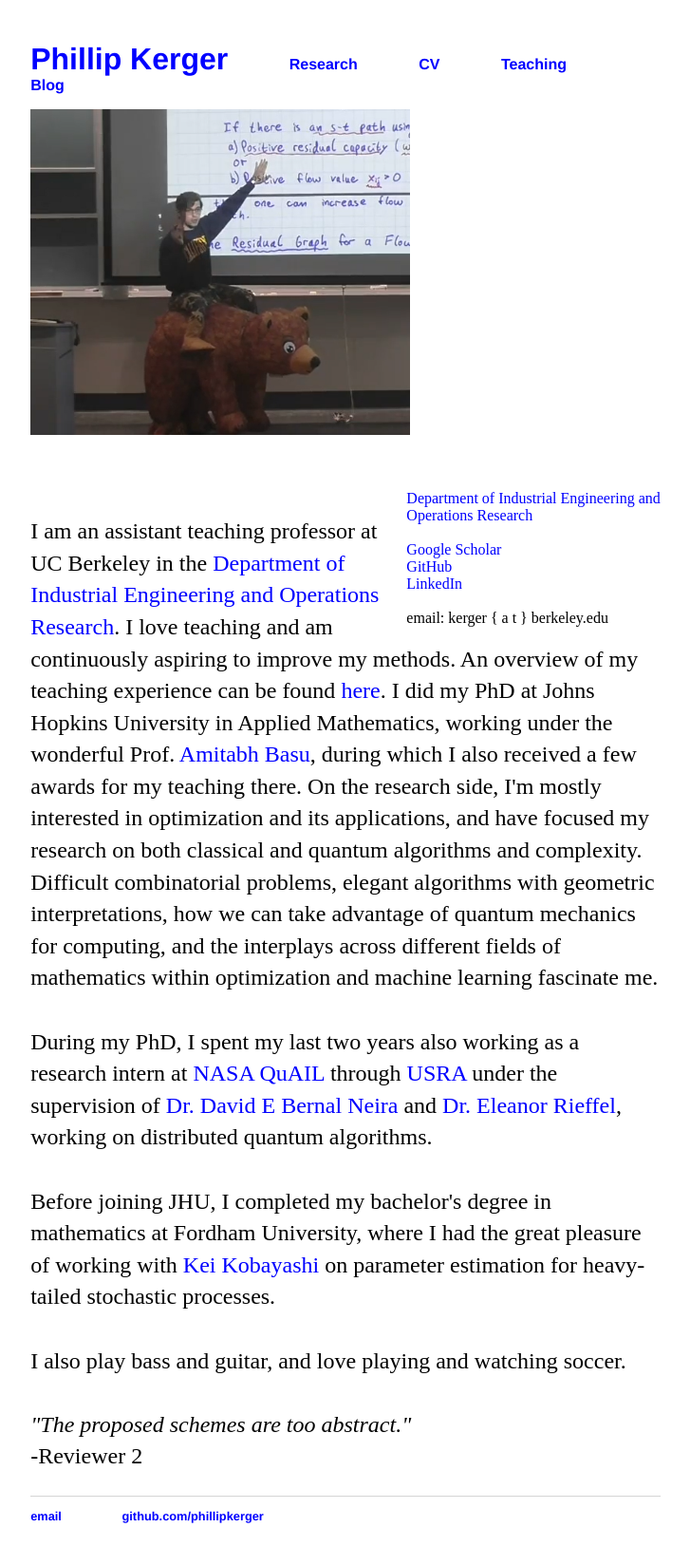
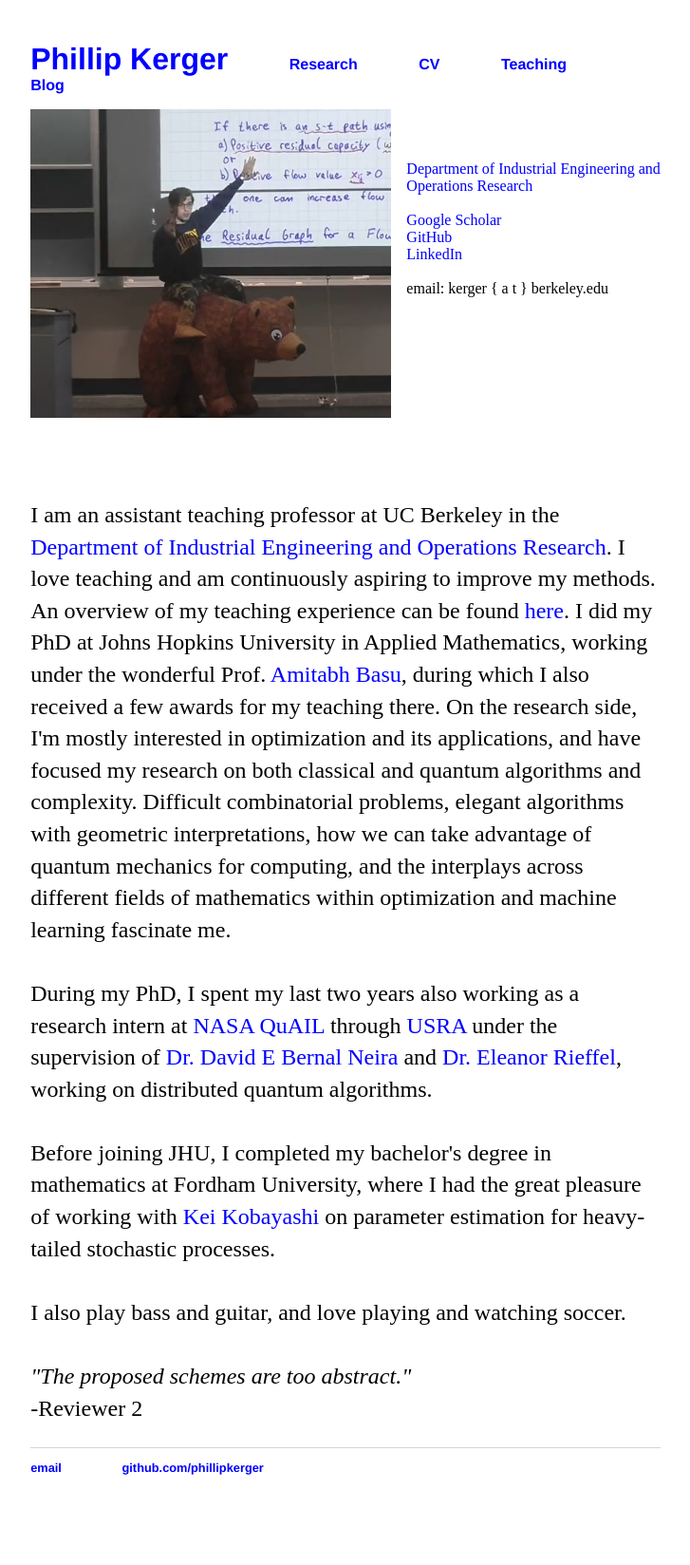
Before and after one commit to PhillipKerger/phillipkerger.github.io, a Jekyll site: the page built from index.html, in a window 1280 px wide. Shown: the whole page at 95% size, without its empty margins (276-1003 px from the left). Built offline with Jekyll 4.4.1, drawn with Linux system fonts in a browser that asks for light colours; after the commit the page ends 1597 px from its top, so only the background shows below that.

Commit message:
Adjust image width in index.html

```diff
--- a/index.html
+++ b/index.html
@@ -6,7 +6,7 @@ title: Phillip Kerger
 
 <div class="row-fluid">
 
-		<div style="text-align:left"><img src="halloween morning lecture .png" style="width:400px;">
+		<div style="text-align:left"><img src="halloween morning lecture .png" style="width:380px;">
 
 		<div style = "float: right">
 			<br>
```
